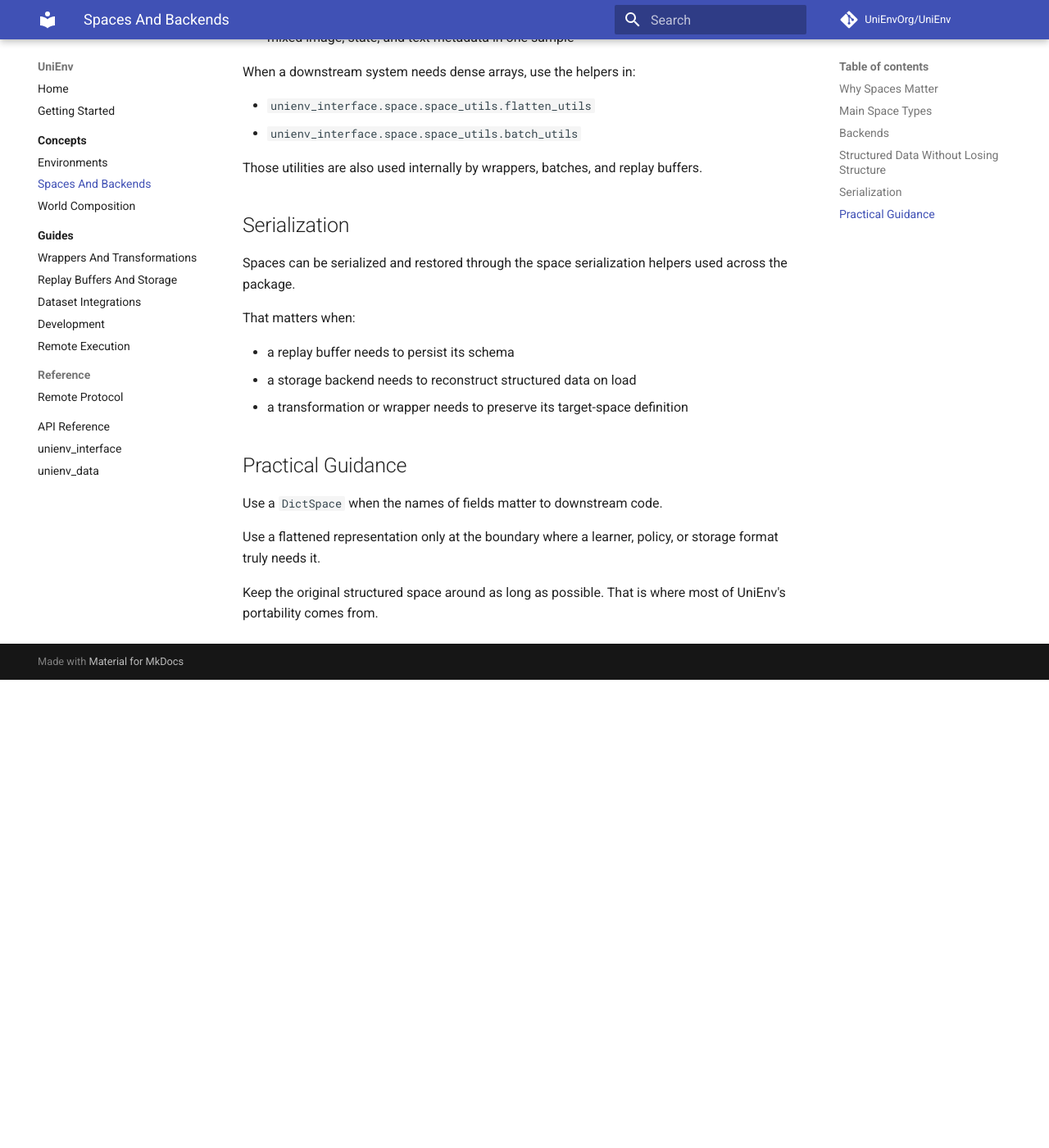
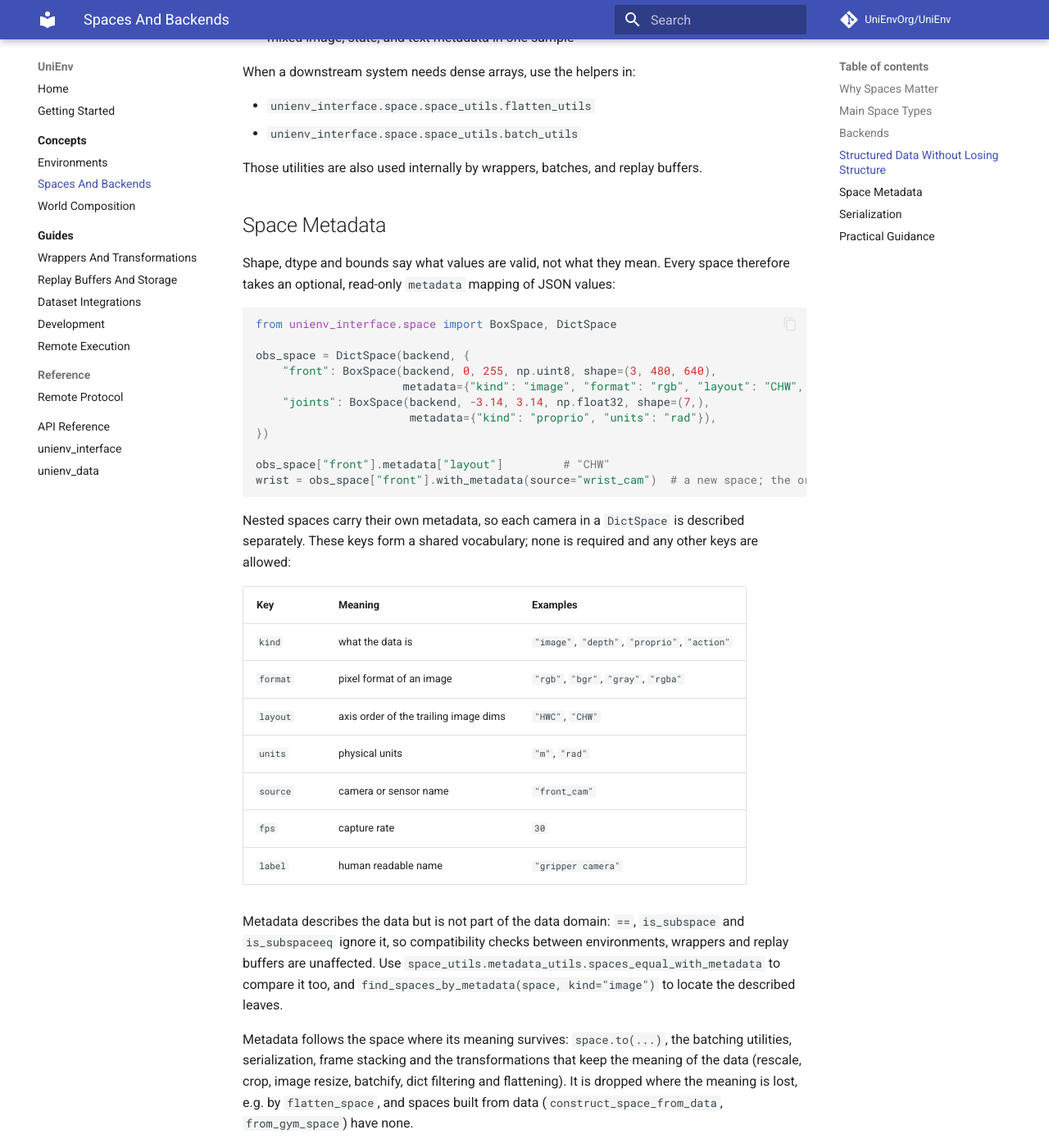
Before and after one commit to UniEnvOrg/UniEnv, an MkDocs documentation site: the page built from docs/concepts/spaces-and-backends.md, in a window 1280 px wide and 1400 px high, scrolled down 1726 px. Shown: the whole window at 82% size. Built offline with MkDocs 1.6.1 and Material for MkDocs 9.7.7, drawn with Linux system fonts in a browser that asks for light colours; comment, search, counter and statistics services are not loaded; before the commit the page ends 2555 px from its top, so only the background shows below that; some of the changed text lies outside the part shown.

Commit message:
Document space metadata
Add a "Space Metadata" section to the spaces concept page: the
constructor keyword and with_metadata, the shared (unenforced)
vocabulary, the fact that equality and subspace checks ignore it, where
it is kept or dropped, and the features that use it. The guides linking
to it were updated with their features.

````diff
--- a/docs/concepts/spaces-and-backends.md
+++ b/docs/concepts/spaces-and-backends.md
@@ -67,6 +67,46 @@ When a downstream system needs dense arrays, use the helpers in:
 
 Those utilities are also used internally by wrappers, batches, and replay buffers.
 
+## Space Metadata
+
+Shape, dtype and bounds say what values are valid, not what they mean. Every space therefore takes an optional, read-only `metadata` mapping of JSON values:
+
+```python
+from unienv_interface.space import BoxSpace, DictSpace
+
+obs_space = DictSpace(backend, {
+    "front": BoxSpace(backend, 0, 255, np.uint8, shape=(3, 480, 640),
+                      metadata={"kind": "image", "format": "rgb", "layout": "CHW", "source": "front_cam", "fps": 30}),
+    "joints": BoxSpace(backend, -3.14, 3.14, np.float32, shape=(7,),
+                       metadata={"kind": "proprio", "units": "rad"}),
+})
+
+obs_space["front"].metadata["layout"]         # "CHW"
+wrist = obs_space["front"].with_metadata(source="wrist_cam")  # a new space; the original is unchanged
+```
+
+Nested spaces carry their own metadata, so each camera in a `DictSpace` is described separately. These keys form a shared vocabulary; none is required and any other keys are allowed:
+
+| Key | Meaning | Examples |
+| --- | --- | --- |
+| `kind` | what the data is | `"image"`, `"depth"`, `"proprio"`, `"action"` |
+| `format` | pixel format of an image | `"rgb"`, `"bgr"`, `"gray"`, `"rgba"` |
+| `layout` | axis order of the trailing image dims | `"HWC"`, `"CHW"` |
+| `units` | physical units | `"m"`, `"rad"` |
+| `source` | camera or sensor name | `"front_cam"` |
+| `fps` | capture rate | `30` |
+| `label` | human readable name | `"gripper camera"` |
+
+Metadata describes the data but is not part of the data domain: `==`, `is_subspace` and `is_subspaceeq` ignore it, so compatibility checks between environments, wrappers and replay buffers are unaffected. Use `space_utils.metadata_utils.spaces_equal_with_metadata` to compare it too, and `find_spaces_by_metadata(space, kind="image")` to locate the described leaves.
+
+Metadata follows the space where its meaning survives: `space.to(...)`, the batching utilities, serialization, frame stacking and the transformations that keep the meaning of the data (rescale, crop, image resize, batchify, dict filtering and flattening). It is dropped where the meaning is lost, e.g. by `flatten_space`, and spaces built from data (`construct_space_from_data`, `from_gym_space`) have none.
+
+UniEnv uses it to:
+
+- record the image leaves of observations with the video wrappers, converting `CHW` / `bgr` images for writing
+- route image leaves to image storages with `dict_storage_kwargs_from_space`
+- describe the features of LeRobot datasets
+
 ## Serialization
 
 Spaces can be serialized and restored through the space serialization helpers used across the package.
@@ -77,6 +117,8 @@ That matters when:
 - a storage backend needs to reconstruct structured data on load
 - a transformation or wrapper needs to preserve its target-space definition
 
+Serialized spaces include their (nested) metadata when there is any; payloads written before metadata existed still load.
+
 ## Practical Guidance
 
 Use a `DictSpace` when the names of fields matter to downstream code.
````
